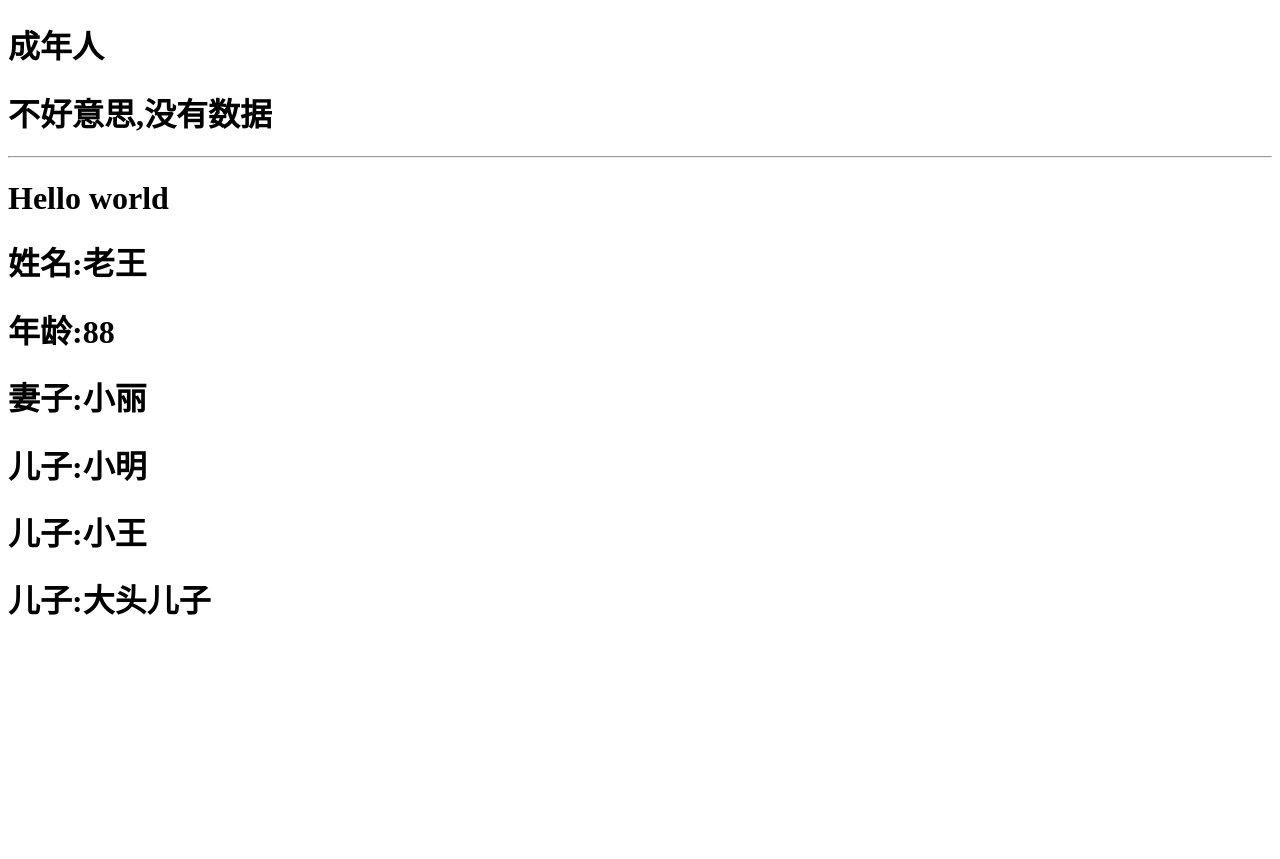
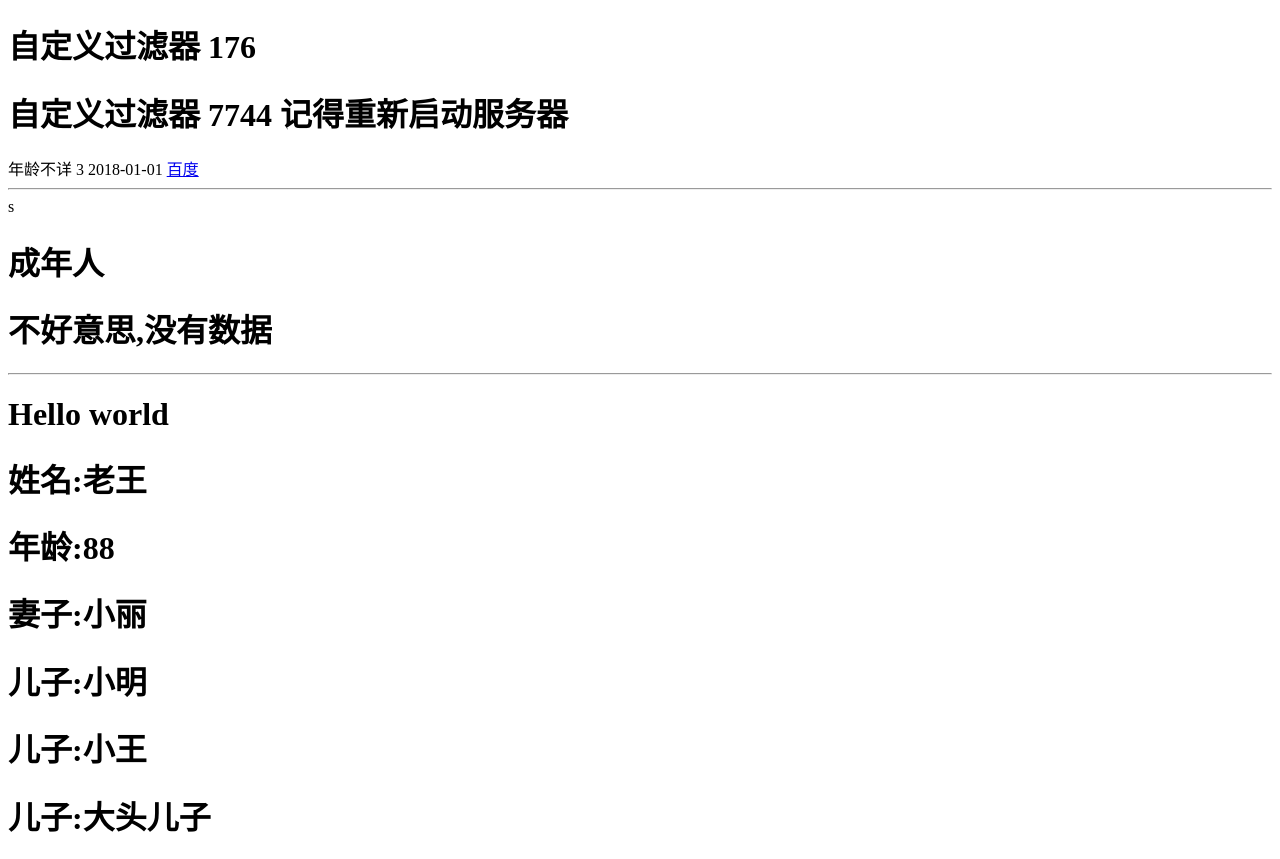
Before and after one commit to yywecanwin/PythonProjectAdvance, a Django app: a page that uses day06/DjangoLearn/templates/djangoindex.html in a window 1280 px wide. Before the commit the page ends 615 px from the top, so only its background shows below. Run offline with Django 3.2, Linux system fonts and the light colour scheme.

Commit message:
2.模板  过滤器 1.自带 {{ age | 过滤器 }} 2.自定义 按照设置 配置

```diff
--- /dev/null
+++ b/day06/DjangoLearn/btemplates/templatetags/__init__.py
@@ -0,0 +1,2 @@
+# -*- coding: utf-8 -*-
+# author：yaoyao time:2020/3/13
--- /dev/null
+++ b/day06/DjangoLearn/btemplates/templatetags/multi_filter.py
@@ -0,0 +1,16 @@
+# -*- coding: utf-8 -*-
+# author：yaoyao time:2020/3/13
+
+from django import template
+
+# 注册装饰器
+register = template.Library()
+
+# 过滤器 函数
+@register.filter
+def multi(x):
+    return x * x
+
+@register.filter
+def add(x):
+    return x + x
--- a/day06/DjangoLearn/btemplates/views.py
+++ b/day06/DjangoLearn/btemplates/views.py
@@ -2,6 +2,7 @@ from django.shortcuts import render
 
 # Create your views here.
 from django.views.generic.base import View
+from datetime import date
 
 
 class IndexView(View):
@@ -17,7 +18,9 @@ class IndexView(View):
             ],
             "wife":{
                 "name":"小丽",
-            }
+            },
+            "date_time":date(2018,1,1),
+            "data":"<a href='http://www.baidu.com'>百度</a>",
         }
 
 
--- a/day06/DjangoLearn/templates/djangoindex.html
+++ b/day06/DjangoLearn/templates/djangoindex.html
@@ -1,3 +1,4 @@
+{% load multi_filter %}
 <!DOCTYPE html>
 <html lang="en">
 <head>
@@ -5,8 +6,19 @@
     <title>Django自带的模板</title>
 </head>
 <body>
+    <h1>自定义过滤器 {{ age | add }}</h1>
+    <h1>自定义过滤器 {{ age |multi }} 记得重新启动服务器</h1>
 
-    {% if age > 18 %}
+    {{ ages | default:'年龄不详' }}
+    {{ son | length }}
+{#    {{ date_time }}#}
+    {{ date_time | date:'Y-m-d' }}
+    {{ data | safe }}
+
+
+    <hr>
+
+    {% if age > 18 %}s
         <h1>成年人</h1>
     {% else %}
         <h1>未成年</h1>>
```
